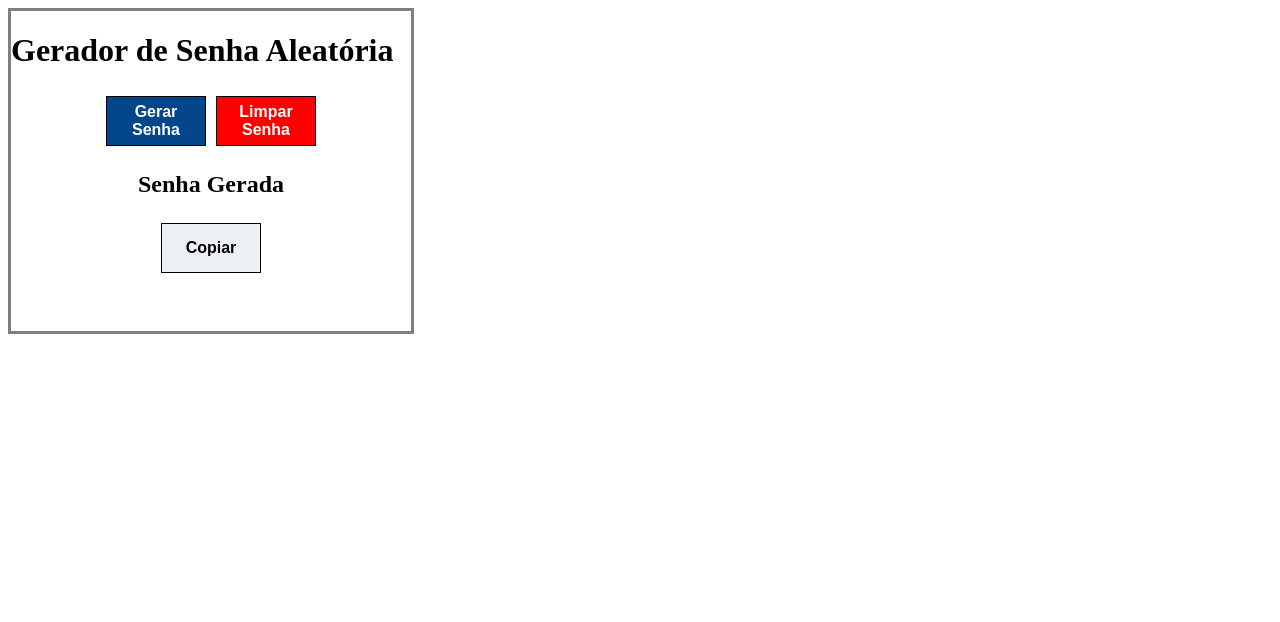
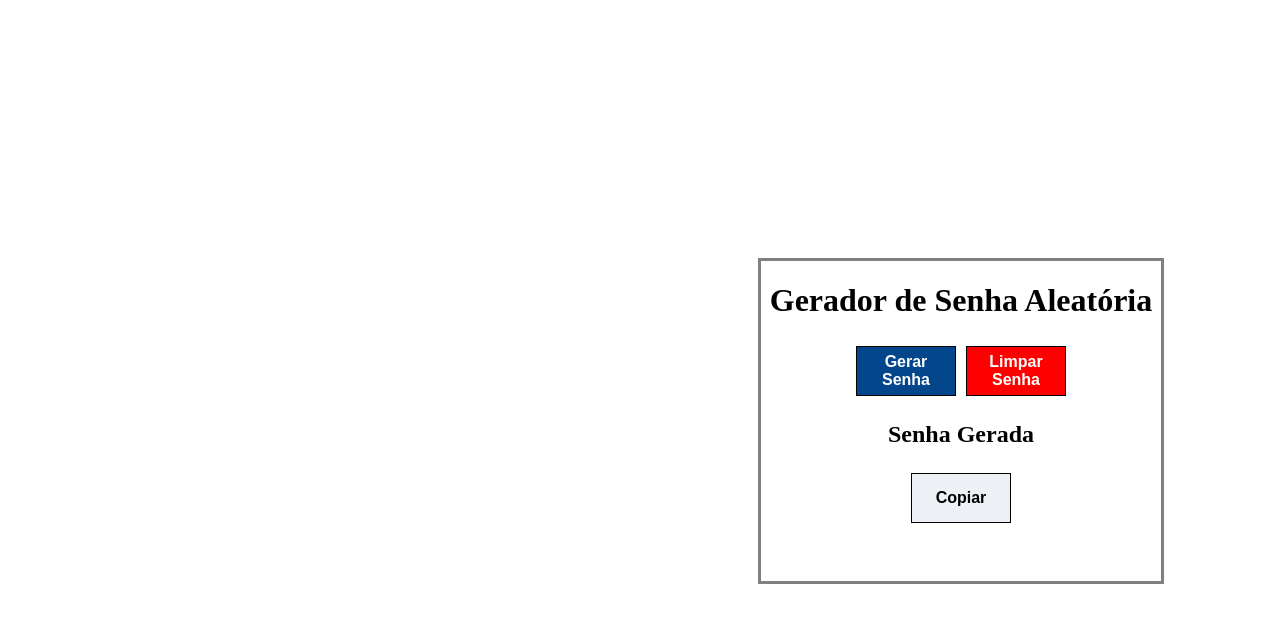
Before and after one commit to kaueleao/Senhas_Aleatorias, a plain HTML site: page index.html in a window 1280 px wide. Drawn offline with nearby package versions, Linux system fonts and the light colour scheme.

Commit message:
ajuste layout

```diff
--- a/css/estilo.css
+++ b/css/estilo.css
@@ -3,7 +3,15 @@ body{
      border: 3px solid gray;
      width: 400px;
      height: 320px;
+    position: relative;
+    left: 750px;
+    top: 250px;
 }
+
+h1{
+    text-align: center;
+}
+
 h2{
     color: black;
 }
```
